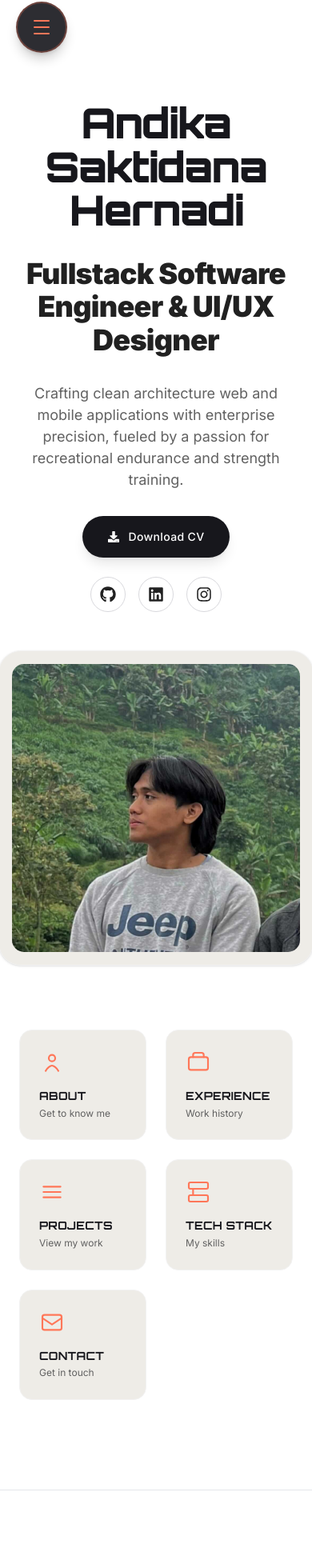
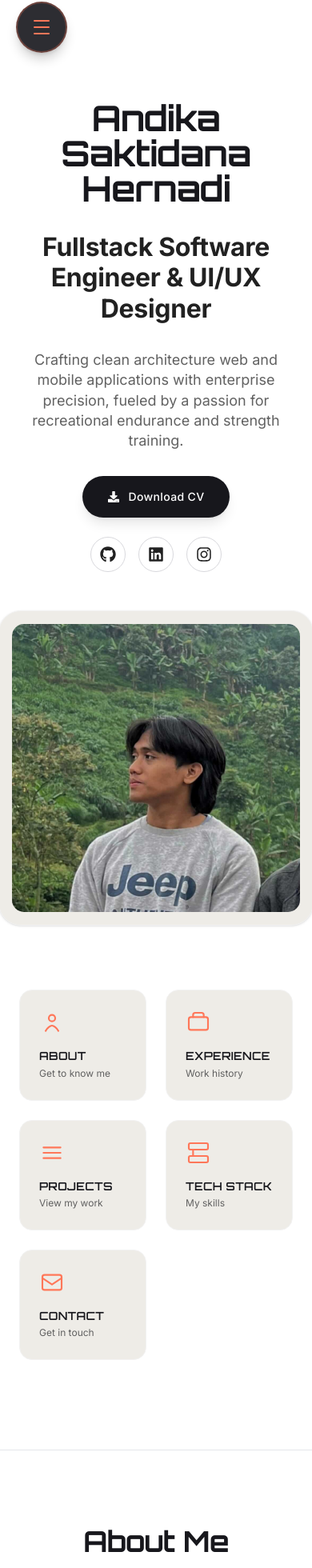
Before and after one commit to SutaSS/portofolio, a Next.js app: page / in a window 390 px wide. Shown: the part 18-1978 px from the top of the page at 80% size. Built offline with nearby package versions, Linux system fonts and the light colour scheme.

Commit message:
style: revert globals.css typography weights and sizes to original elegant baseline

```diff
--- a/src/app/globals.css
+++ b/src/app/globals.css
@@ -132,86 +132,86 @@ body {
 }
 
 /* ============================================
-   COHERE TYPOGRAPHY HIERARCHY (ENLARGED & BOLDER)
+   COHERE TYPOGRAPHY HIERARCHY (REVERTED TO ORIGINAL)
    ============================================ */
 
 .hero-display {
   font-family: var(--font-orbitron), monospace;
-  font-size: 6rem;
-  font-weight: 900;
-  line-height: 1.05;
-  letter-spacing: -0.03em;
+  font-size: 5rem;
+  font-weight: 700;
+  line-height: 1;
+  letter-spacing: -0.02em;
 }
 @media (max-width: 768px) {
   .hero-display {
-    font-size: 3.25rem;
+    font-size: 2.75rem;
   }
 }
 
 .product-display {
   font-family: var(--font-orbitron), monospace;
-  font-size: 5.5rem;
-  font-weight: 900;
-  line-height: 1.05;
-  letter-spacing: -0.03em;
+  font-size: 4.5rem;
+  font-weight: 700;
+  line-height: 1;
+  letter-spacing: -0.02em;
 }
 @media (max-width: 768px) {
   .product-display {
-    font-size: 3rem;
+    font-size: 2.5rem;
   }
 }
 
 .section-display {
   font-family: var(--font-orbitron), monospace;
-  font-size: 4.5rem;
-  font-weight: 900;
-  line-height: 1.05;
-  letter-spacing: -0.03em;
+  font-size: 3.75rem;
+  font-weight: 700;
+  line-height: 1;
+  letter-spacing: -0.02em;
 }
 @media (max-width: 768px) {
   .section-display {
-    font-size: 2.75rem;
+    font-size: 2.25rem;
   }
 }
 
 .section-heading {
   font-family: var(--font-inter), sans-serif;
-  font-size: 3.5rem;
-  font-weight: 900;
-  line-height: 1.15;
-  letter-spacing: -0.02em;
+  font-size: 3rem;
+  font-weight: 700;
+  line-height: 1.2;
+  letter-spacing: -0.01em;
 }
 @media (max-width: 768px) {
   .section-heading {
-    font-size: 2.25rem;
+    font-size: 2rem;
   }
 }
 
 .card-heading {
   font-family: var(--font-inter), sans-serif;
-  font-size: 2.25rem;
-  font-weight: 800;
+  font-size: 2rem;
+  font-weight: 700;
   line-height: 1.2;
   letter-spacing: -0.01em;
 }
 @media (max-width: 768px) {
   .card-heading {
-    font-size: 1.75rem;
+    font-size: 1.5rem;
   }
 }
 
 .feature-heading {
   font-family: var(--font-inter), sans-serif;
-  font-size: 1.75rem;
-  font-weight: 800;
-  line-height: 1.25;
+  font-size: 1.5rem;
+  font-weight: 600;
+  line-height: 1.3;
 }
 
 .body-large {
   font-family: var(--font-inter), sans-serif;
   font-size: 1.125rem;
   font-weight: 400;
-  line-height: 1.5;
+  line-height: 1.4;
 }
 
 .body {
@@ -238,7 +238,7 @@ body {
 .mono-label {
   font-family: var(--font-orbitron), monospace;
   font-size: 0.875rem;
-  font-weight: 700;
+  font-weight: 600;
   line-height: 1.4;
   letter-spacing: 0.02em;
   text-transform: uppercase;
```
